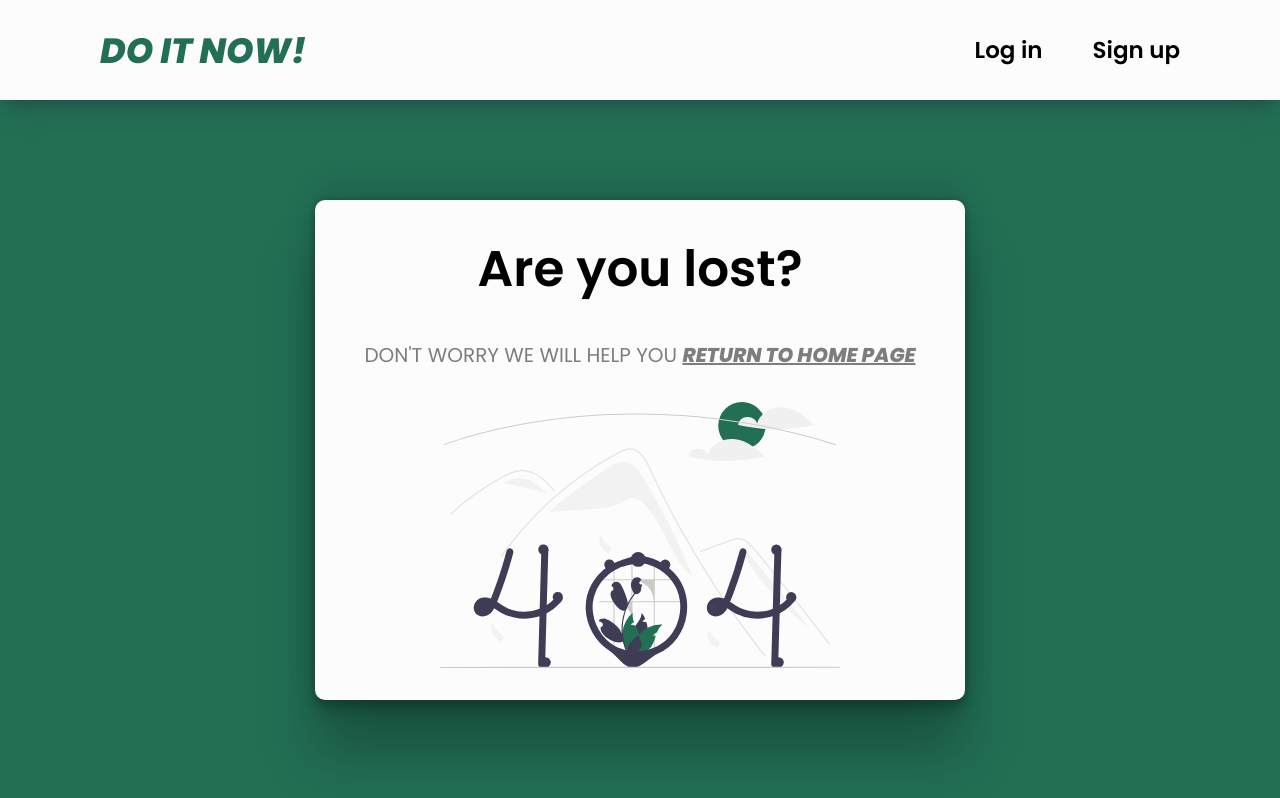
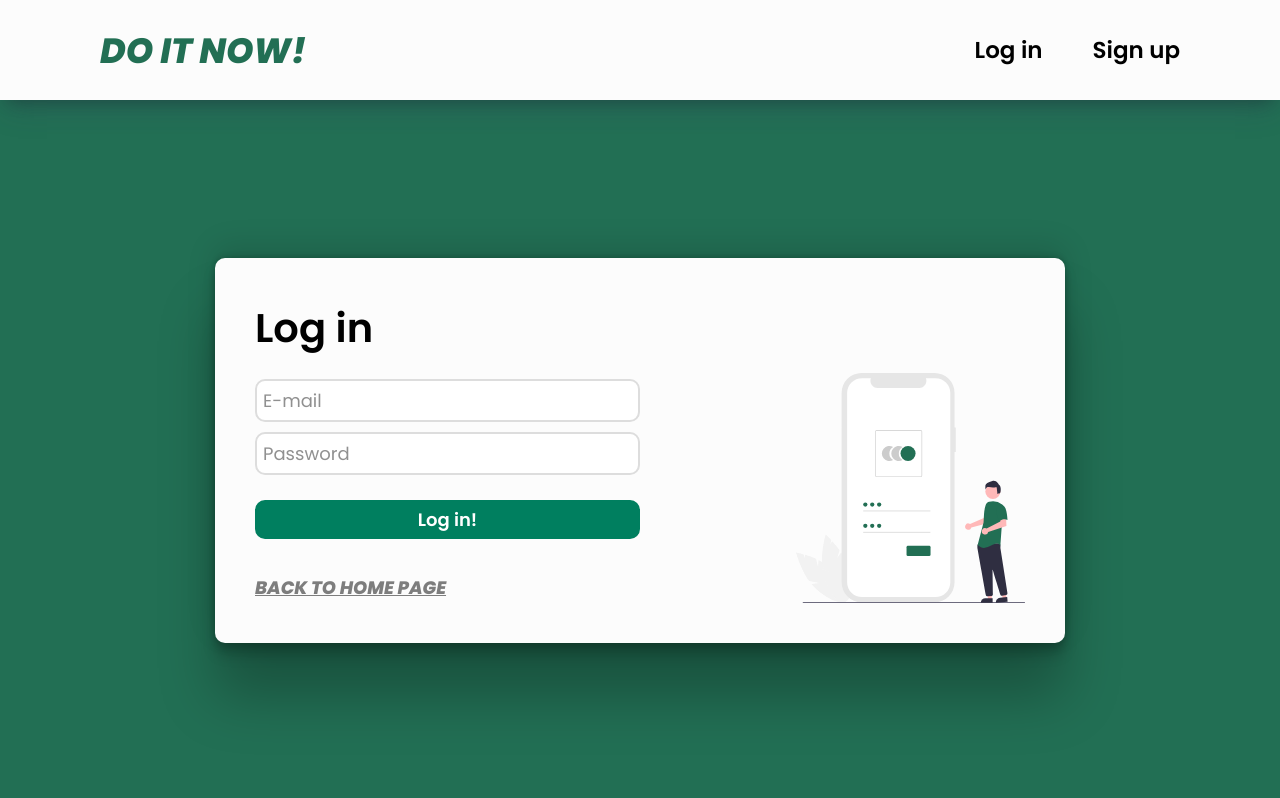
Before and after one commit to 0xyy/ToDoFront, a React (Create React App) app: page /auth in a window 1280 px wide. Built offline with nearby package versions, Linux system fonts and the light colour scheme.

Commit message:
Added login view.

```diff
--- a/src/App.tsx
+++ b/src/App.tsx
@@ -1,10 +1,11 @@
 import React from 'react';
 import { Route, Routes } from 'react-router-dom';
-import { NotFoundPageView } from './views/NotFoundView';
+import { Layout } from './components/layout/Layout';
+import { HomePageView } from './views/HomePageView';
 import { RegisterView } from './views/RegisterView';
 import { AuthView } from './views/AuthView';
-import { Layout } from './components/layout/Layout';
-import { HomePageView } from './views/HomePageView';
+import { ProfileView } from './views/ProfileView';
+import { NotFoundPageView } from './views/NotFoundView';
 
 export const App = () => {
     return (
@@ -12,6 +13,8 @@ export const App = () => {
             <Routes>
                 <Route path='/' element={<HomePageView/>}/>
                 <Route path='/register' element={<RegisterView/>}/>
+                <Route path='/auth' element={<AuthView/>}/>
+                <Route path='/profile' element={<ProfileView/>}/>
                 <Route path='/*' element={<NotFoundPageView/>}/>
             </Routes>
         </Layout>
--- a/src/components/Auth/Auth.tsx
+++ b/src/components/Auth/Auth.tsx
@@ -2,5 +2,5 @@ import React from 'react';
 import { LoginForm } from '../Forms/LoginForm/LoginForm';
 
 export const Auth = () => (
-    <p>Auth</p>
+    <LoginForm/>
 );
--- /dev/null
+++ b/src/components/Forms/LoginForm/LoginForm.module.css
@@ -0,0 +1,74 @@
+.box {
+    padding: 40px;
+    flex-direction: column;
+    width: 850px;
+    /*height: 500px;*/
+}
+
+.box h1 {
+    font-size: 40px;
+    margin-bottom: 15px;
+}
+
+.box form {
+    width: 50%;
+    height: 100%;
+    display: flex;
+    flex-direction: column;
+}
+
+.box input {
+    border-radius: 10px;
+    margin: 5px 0;
+    width: 100%;
+    border: 2px solid #ddd;
+    padding: 6px;
+    font-size: 18px;
+}
+
+.box input:focus {
+    border-color: #226f54;
+}
+
+::placeholder {
+    opacity: 80%;
+}
+
+input:focus{
+    outline: none;
+}
+
+.box button {
+    border: 2px solid #007f5f;
+    background: #007f5f;
+    border-radius: 10px;
+    padding: 4px;
+    margin-top: 20px;
+    color: #fff;
+    font-size: 18px;
+    font-weight: bold;
+    margin-bottom: 15px;
+    cursor: pointer;
+    transition: .3s;
+}
+
+.box button:hover {
+    background: #226f54;
+    border-color: #226f54;
+}
+
+.formBox {
+    display: flex;
+    justify-content: space-between;
+    align-items: center;
+}
+
+.formBox p {
+    margin-top: 20px;
+    font-size: 18px;
+    opacity: 50%;
+}
+
+.formBox img {
+    height: 230px;
+}
--- a/src/components/Forms/LoginForm/LoginForm.tsx
+++ b/src/components/Forms/LoginForm/LoginForm.tsx
@@ -1,5 +1,24 @@
 import React from 'react';
+import { NavigationLink } from '../../UI/NavigationLink';
+
+import login from '../../../assets/login.svg';
+import styles from './LoginForm.module.css';
 
 export const LoginForm = () => {
-    return <p>Login form</p>;
+    return <div className={`${styles.box} card`}>
+        <h1>Log in</h1>
+        <div className={styles.formBox}>
+            <form>
+                <label>
+                    <input type="email" name="email" placeholder="E-mail"/>
+                </label>
+                <label>
+                    <input type="password" name="password" placeholder="Password"/>
+                </label>
+                <button>Log in!</button>
+                <p><NavigationLink text='Back to home page' to='/'/></p>
+            </form>
+            <img src={login} alt="Log in image"/>
+        </div>
+    </div>;
 };
```
Also changed, not shown: src/assets/login.svg (added), src/components/Auth/Auth.module.css (added).
